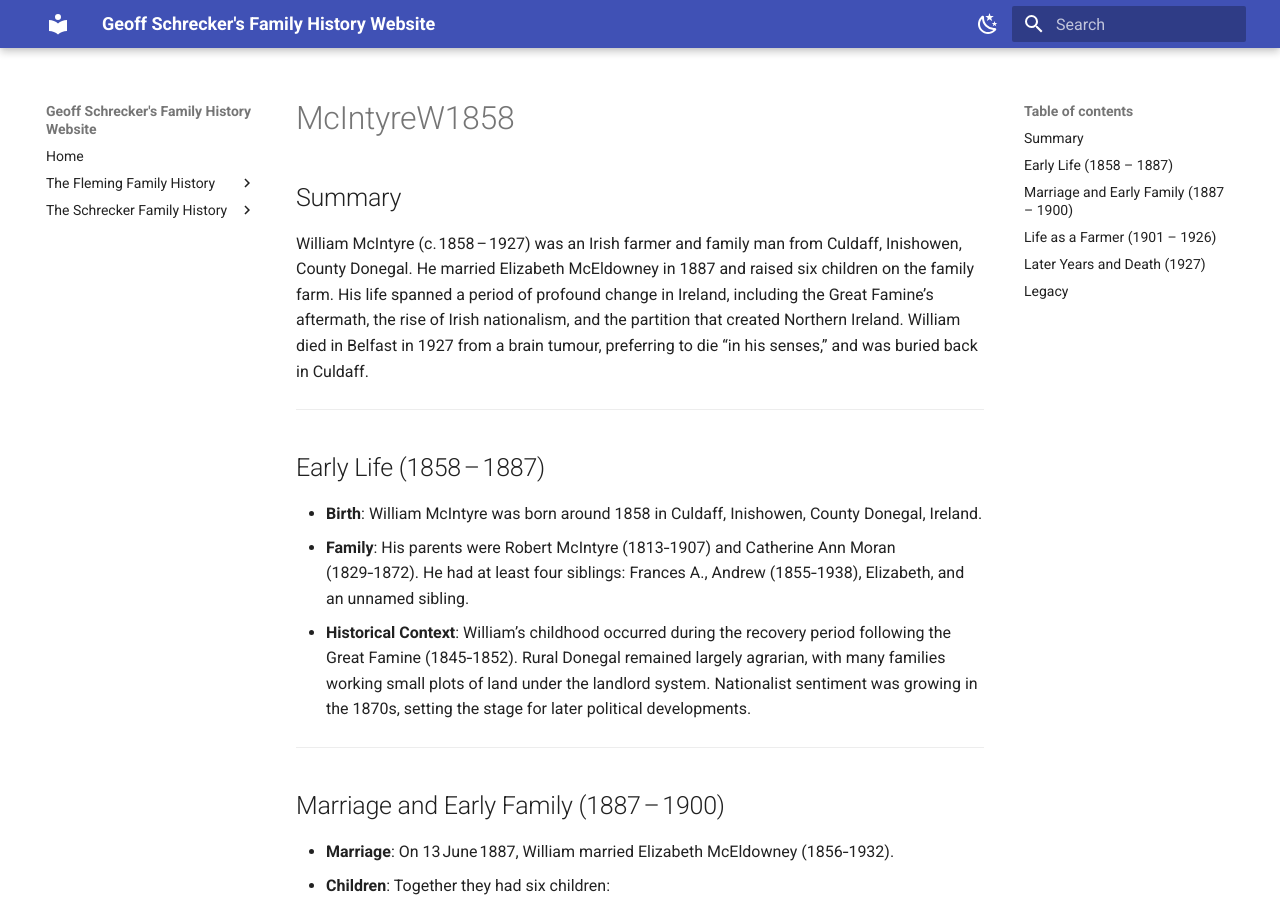
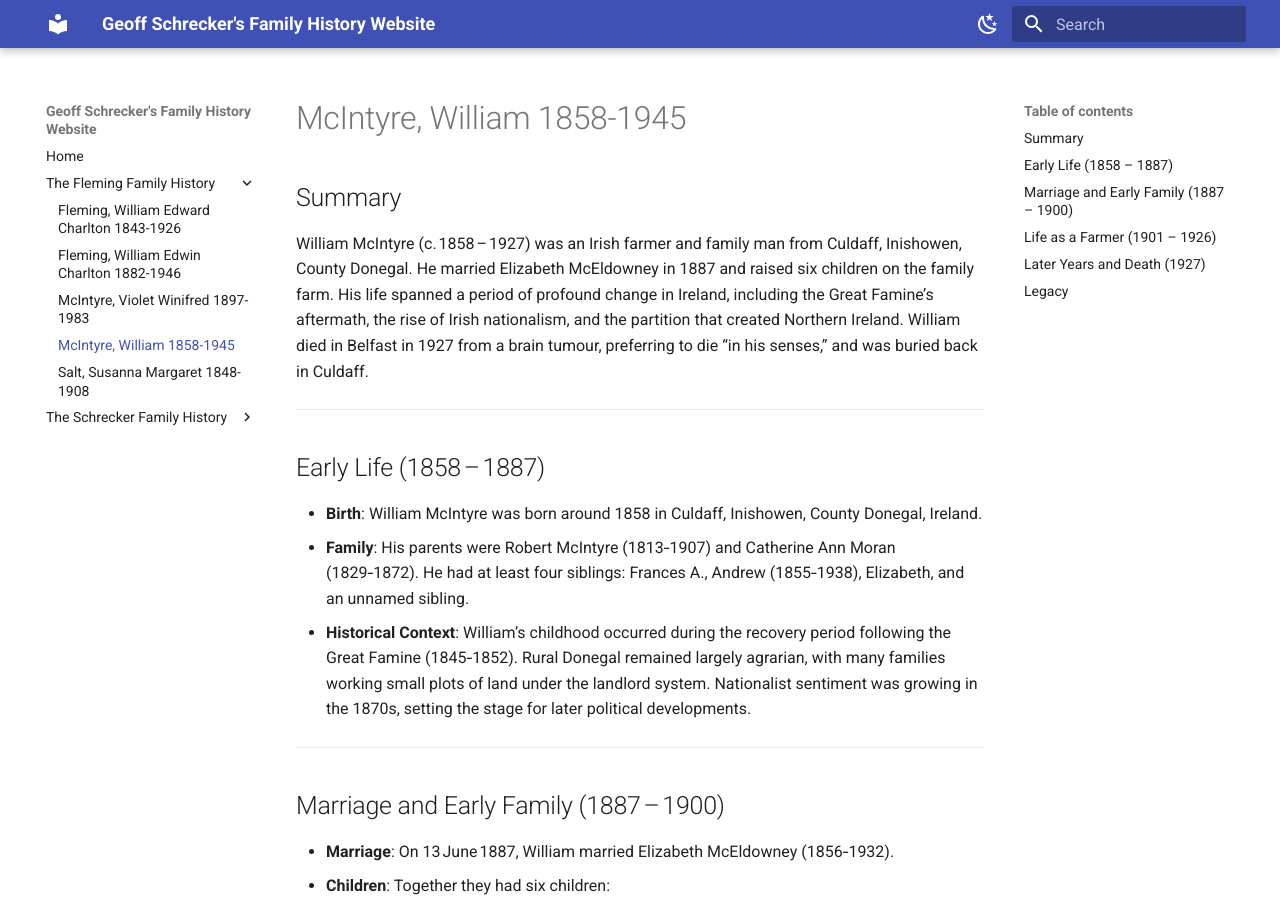
Before and after one commit to Schrecker-Family/Website, an MkDocs documentation site: the page built from docs/McIntyreW1858.md, in a window 1280 px wide and 900 px high. Built offline with MkDocs 1.6.1 and Material for MkDocs 9.7.7, drawn with Linux system fonts in a browser that asks for light colours.

Commit message:
Correct menu link for William McIntyre

```diff
--- a/mkdocs.yml
+++ b/mkdocs.yml
@@ -25,7 +25,7 @@ nav:
       - Fleming, William Edward Charlton 1843-1926: FlemingWEC1843.md
       - Fleming, William Edwin Charlton 1882-1946: FlemingWEC1882.md
       - McIntyre, Violet Winifred 1897-1983: McIntyreVW1897.md
-      - McIntyre, William 1867-1940: McIntyreW1867.md
+      - McIntyre, William 1858-1945: McIntyreW1858.md
       - Salt, Susanna Margaret 1848-1908: SaltS1848.md
   - The Schrecker Family History:
       - Bischitzky, Alice 1901-1987: BischitzkyA1901.md
```
